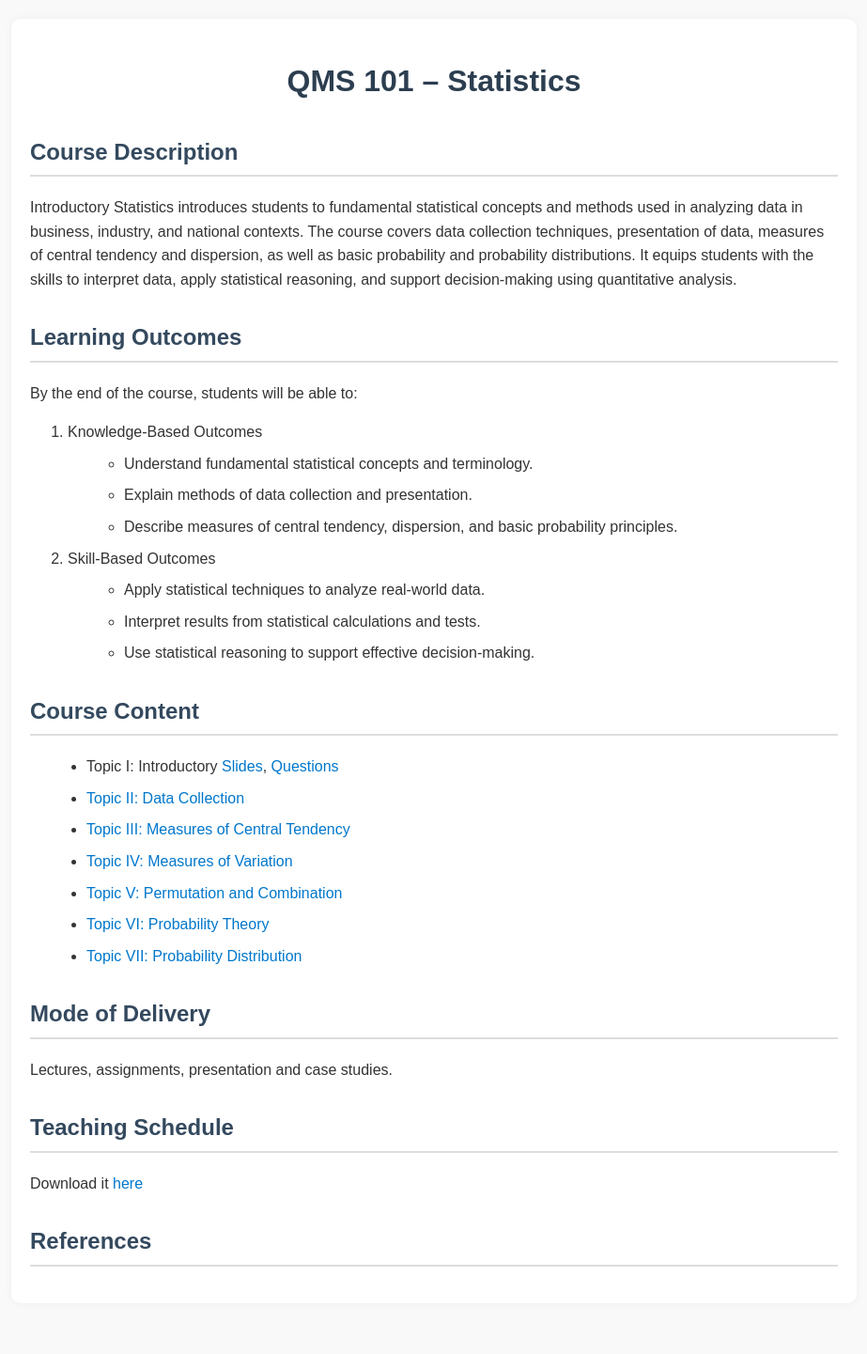
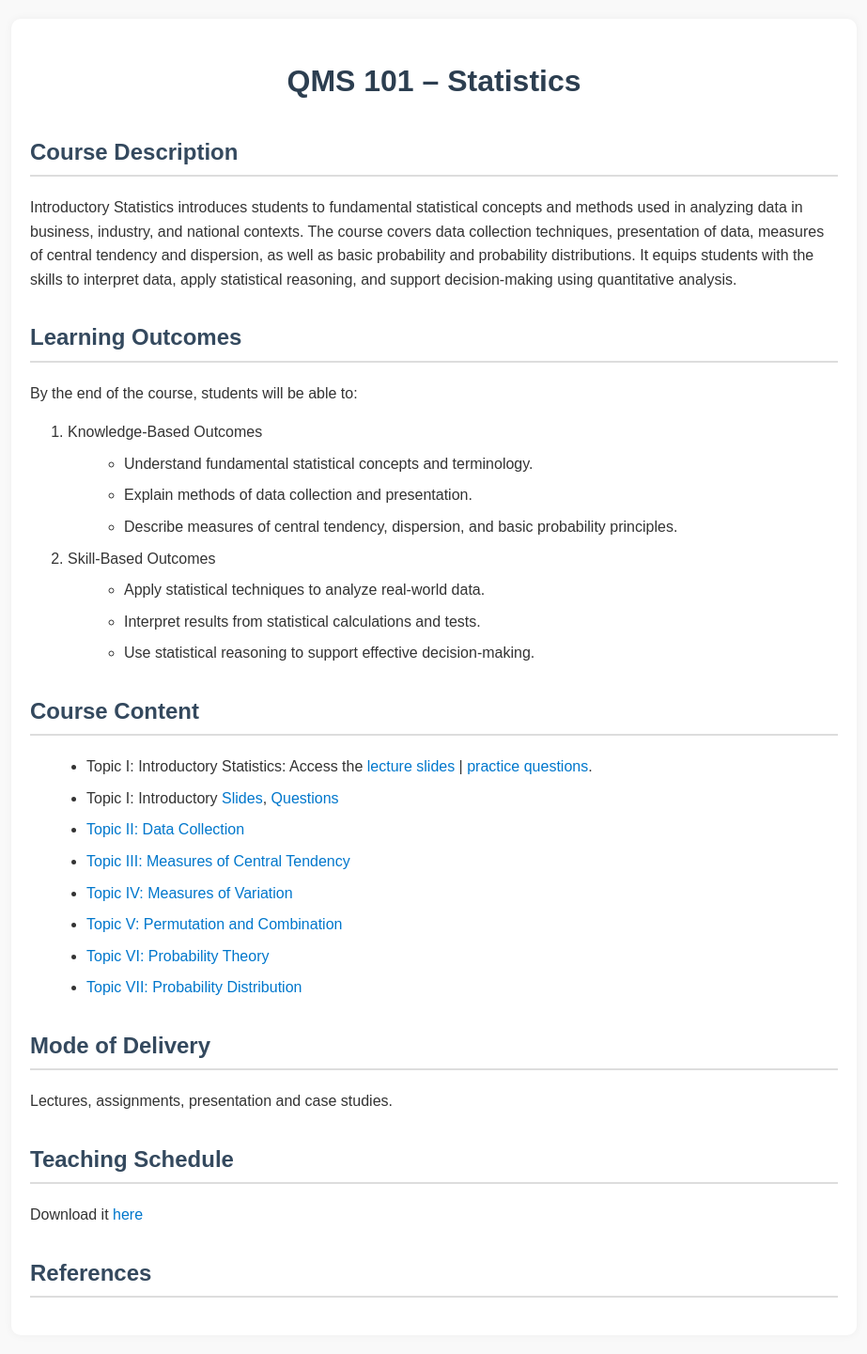
Before and after one commit to FomeA/FomeA.github.io, a Jekyll site: the page _teaching/qms101/index.html, which Jekyll copies as it is, in a window 1280 px wide. Shown: the whole page at 94% size, without its empty margins (178-1101 px from the left). Built offline with Jekyll 4.4.1, drawn with Linux system fonts in a browser that asks for light colours; before the commit the page ends 1407 px from its top, so only the background shows below that.

Commit message:
Update index.html

```diff
--- a/_teaching/qms101/index.html
+++ b/_teaching/qms101/index.html
@@ -89,6 +89,8 @@
 
   <h2>Course Content</h2>
   <ul>
+    <li>Topic I: Introductory Statistics: Access the <a href="/teaching/qms101/slides_t1-pdf.pdf">lecture slides</a> | <a href="/teaching/qms101/QMS101_Topic1_questions.pdf">practice questions</a>.
+</li>
     <li>Topic I: Introductory <a href="/teaching/qms101/slides_t1-pdf.pdf"> Slides</a>, <a href="/teaching/qms101/QMS101_Topic1_questions.pdf">Questions </a></li>
     <li><a href="/teaching/qms101/pdfs/topic2/">Topic II: Data Collection </a></li>
     <li><a href="/teaching/qms101/pdfs/topic3/">Topic III: Measures of Central Tendency </a></li>
```
